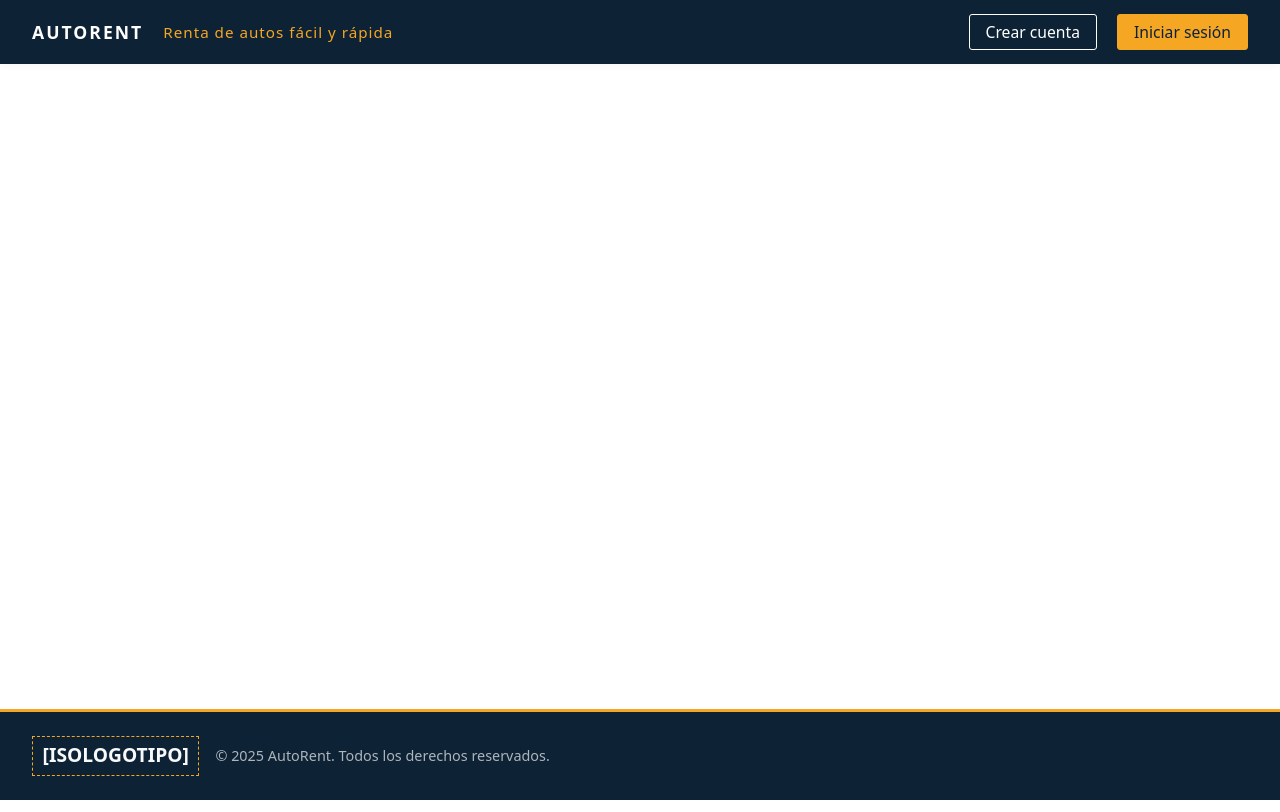
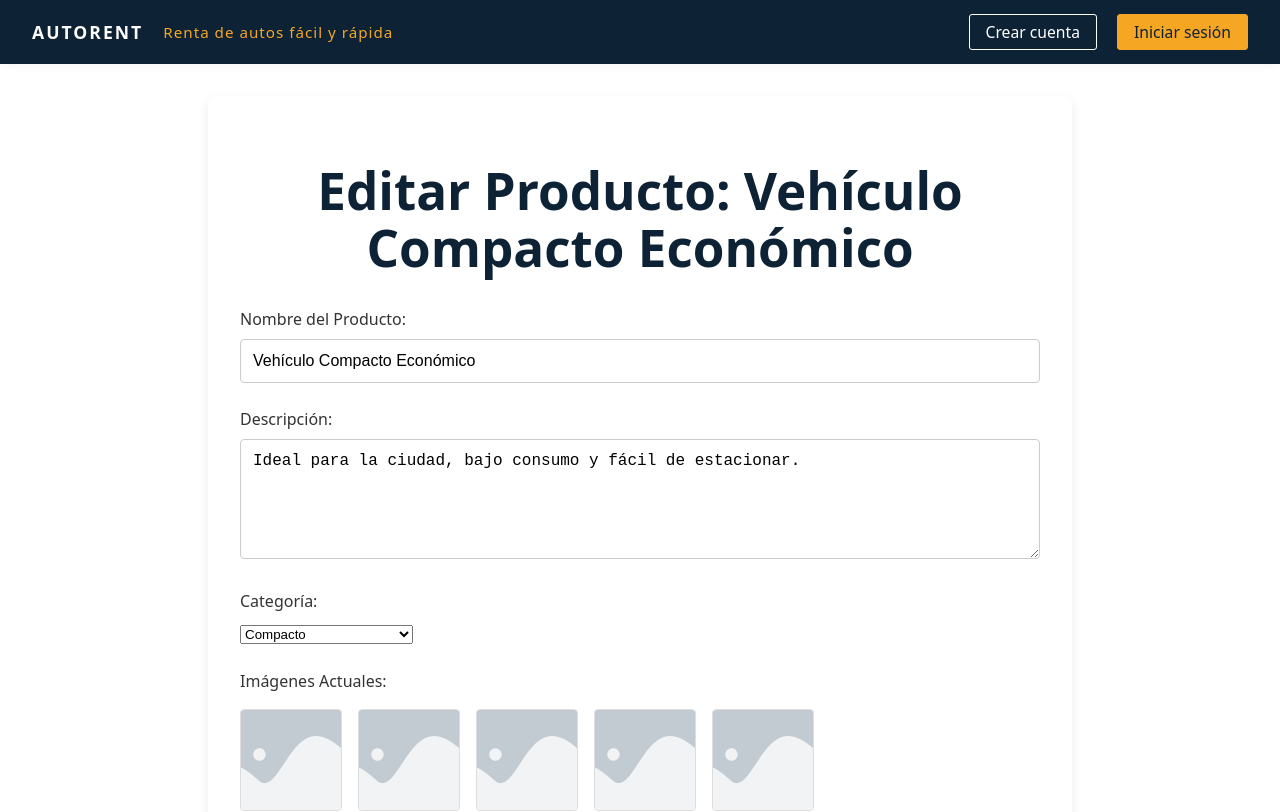
Before and after one commit to adraguidev/autorent_dh, a React (Vite) app in the folder frontend/: page /admin/edit-product/1 in a window 1280 px wide. Shown: the top 812 px of the page. Built offline with nearby package versions, Linux system fonts and the light colour scheme.

Commit message:
S12: Categorizar productos

```diff
--- a/frontend/src/App.jsx
+++ b/frontend/src/App.jsx
@@ -9,11 +9,43 @@ import AddProductPage from './components/AddProductPage'; // Importar AddProduct
 import ProductDetailPage from './components/ProductDetailPage'; // Importar ProductDetailPage
 import AdminPage from './components/AdminPage'; // Importar AdminPage
 import AdminProductListPage from './components/AdminProductListPage'; // Importar AdminProductListPage
+import EditProductPage from './components/EditProductPage'; // Importar EditProductPage
 import { mockProducts as initialProducts } from './mockProducts'; // Importar mockProducts como initialProducts
 import React, { useState } from 'react'; // Importar useState
 
 function App() {
   const [products, setProducts] = useState(initialProducts);
+
+  const handleAddProduct = (newProductData) => {
+    setProducts(prevProducts => {
+      const newId = prevProducts.length > 0 ? Math.max(...prevProducts.map(p => p.id)) + 1 : 1;
+      const productToAdd = {
+        id: newId,
+        name: newProductData.name,
+        description: newProductData.description,
+        price: '$TBD/día', // Placeholder price
+        categoryId: parseInt(newProductData.categoryId), // Ensure categoryId is an integer
+        images: [
+          { id: `${newId}_img1`, url: '/src/assets/placeholder_image.webp', alt: `${newProductData.name} - Vista 1` }
+          // We can extend this if newProductData.images provides more info
+        ]
+      };
+      return [...prevProducts, productToAdd];
+    });
+    // Aquí, en una aplicación real, también harías una llamada a la API para crearlo en el backend.
+    alert("Producto agregado con éxito."); // Feedback al usuario
+    // Consider navigating the user, e.g., to the admin product list
+  };
+
+  const handleEditProduct = (productId, updatedData) => {
+    setProducts(prevProducts =>
+      prevProducts.map(p =>
+        p.id === productId ? { ...p, ...updatedData } : p
+      )
+    );
+    alert('Producto actualizado con éxito.');
+    // La navegación ya la hace EditProductPage
+  };
 
   const handleDeleteProduct = (productId) => {
     if (window.confirm("¿Estás seguro de que deseas eliminar este producto?")) {
@@ -29,10 +61,11 @@ function App() {
       <div className="app-content-wrapper"> {/* Contenedor para el contenido principal */}
         <Routes> {/* Definir las rutas */}
           <Route path="/" element={<MainContent products={products} />} />
-          <Route path="/admin/add-product" element={<AddProductPage />} /> {/* AddProductPage podría necesitar setProducts si añade productos */}
+          <Route path="/admin/add-product" element={<AddProductPage handleAddProduct={handleAddProduct} />} /> {/* AddProductPage podría necesitar setProducts si añade productos */}
           <Route path="/product/:productId" element={<ProductDetailPage products={products} />} />
           <Route path="/administracion" element={<AdminPage />} />
           <Route path="/administracion/productos" element={<AdminProductListPage products={products} handleDeleteProduct={handleDeleteProduct} />} />
+          <Route path="/admin/edit-product/:productId" element={<EditProductPage products={products} handleEditProduct={handleEditProduct} />} />
           {/* Aquí se pueden añadir más rutas en el futuro */}
         </Routes>
       </div>
--- a/frontend/src/components/AddProductPage.jsx
+++ b/frontend/src/components/AddProductPage.jsx
@@ -1,10 +1,12 @@
 import React, { useState } from 'react';
+import { mockCategories } from '../mockCategories'; // Importar categorías
 import './AddProductPage.css';
 
-const AddProductPage = () => {
+const AddProductPage = ({ handleAddProduct }) => {
   const [productName, setProductName] = useState('');
   const [productDescription, setProductDescription] = useState('');
   const [productImages, setProductImages] = useState([]);
+  const [selectedCategoryId, setSelectedCategoryId] = useState(''); // Estado para la categoría seleccionada
 
   const handleImageChange = (e) => {
     // Lógica para manejar múltiples imágenes (simplificada por ahora)
@@ -20,9 +22,28 @@ const AddProductPage = () => {
     console.log('Producto a agregar:', {
       name: productName,
       description: productDescription,
+      categoryId: selectedCategoryId, // Incluir categoryId
       images: productImages
     });
     // Aquí se conectaría con el backend más adelante
+
+    if (handleAddProduct) {
+      handleAddProduct({
+        name: productName,
+        description: productDescription,
+        categoryId: selectedCategoryId,
+        images: productImages // Aunque handleAddProduct en App.jsx no usa las File objects directamente aun
+      });
+
+      // Limpiar formulario
+      setProductName('');
+      setProductDescription('');
+      setProductImages([]);
+      setSelectedCategoryId('');
+      // Opcional: Redirigir o mostrar mensaje de éxito más prominente
+    } else {
+      console.error('handleAddProduct no fue proporcionado a AddProductPage');
+    }
   };
 
   return (
@@ -48,6 +69,23 @@ const AddProductPage = () => {
             onChange={(e) => setProductDescription(e.target.value)}
             required
           />
+        </div>
+
+        <div className="form-group">
+          <label htmlFor="productCategory">Categoría:</label>
+          <select
+            id="productCategory"
+            value={selectedCategoryId}
+            onChange={(e) => setSelectedCategoryId(e.target.value)}
+            required
+          >
+            <option value="" disabled>Seleccione una categoría</option>
+            {mockCategories.map(category => (
+              <option key={category.id} value={category.id}>
+                {category.name}
+              </option>
+            ))}
+          </select>
         </div>
 
         <div className="form-group">
--- a/frontend/src/components/AdminProductListPage.jsx
+++ b/frontend/src/components/AdminProductListPage.jsx
@@ -2,6 +2,7 @@
 import React, { useState, useEffect } from 'react';
 import { Link } from 'react-router-dom';
 // import { mockProducts } from '../mockProducts'; // Ya no se importa aquí, se recibe por props
+import { mockCategories } from '../mockCategories'; // Importar categorías
 import './AdminProductListPage.css';
 
 const AdminProductListPage = ({ products, handleDeleteProduct }) => { // Recibir products y handleDeleteProduct como props
@@ -42,6 +43,7 @@ const AdminProductListPage = ({ products, handleDeleteProduct }) => { // Recibir
               <tr>
                 <th>Id</th>
                 <th>Nombre</th>
+                <th>Categoría</th>
                 <th>Acciones</th>
               </tr>
             </thead>
@@ -50,8 +52,9 @@ const AdminProductListPage = ({ products, handleDeleteProduct }) => { // Recibir
                 <tr key={product.id}>
                   <td>{product.id}</td>
                   <td>{product.name}</td>
+                  <td>{mockCategories.find(cat => cat.id === product.categoryId)?.name || 'Sin categoría'}</td>
                   <td className="actions-cell">
-                    <button className="action-button edit-button">Editar</button>
+                    <Link to={`/admin/edit-product/${product.id}`} className="action-button edit-button">Editar</Link>
                     <button className="action-button delete-button" onClick={() => handleDeleteProduct(product.id)}>Eliminar</button>
                   </td>
                 </tr>
--- /dev/null
+++ b/frontend/src/components/EditProductPage.jsx
@@ -0,0 +1,129 @@
+import React, { useState, useEffect } from 'react';
+import { useParams, useNavigate } from 'react-router-dom';
+import { mockCategories } from '../mockCategories';
+import './AddProductPage.css'; // Reutilizaremos algunos estilos por ahora
+
+const EditProductPage = ({ products, handleEditProduct }) => {
+  const { productId } = useParams();
+  const navigate = useNavigate();
+
+  const [productName, setProductName] = useState('');
+  const [productDescription, setProductDescription] = useState('');
+  const [selectedCategoryId, setSelectedCategoryId] = useState('');
+  const [productImages, setProductImages] = useState([]); // Manejo de imágenes simplificado
+  const [originalProduct, setOriginalProduct] = useState(null);
+
+  useEffect(() => {
+    const productToEdit = products.find(p => p.id.toString() === productId);
+    if (productToEdit) {
+      setOriginalProduct(productToEdit);
+      setProductName(productToEdit.name);
+      setProductDescription(productToEdit.description);
+      setSelectedCategoryId(productToEdit.categoryId.toString());
+      // setProductImages(productToEdit.images); // El manejo de imágenes existentes es más complejo
+    } else {
+      // Si el producto no se encuentra, redirigir o mostrar error
+      navigate('/administracion/productos');
+    }
+  }, [productId, products, navigate]);
+
+  const handleImageChange = (e) => {
+    // Lógica para manejar carga de NUEVAS imágenes (simplificada)
+    if (e.target.files.length) {
+      setProductImages(Array.from(e.target.files));
+    }
+  };
+
+  const handleSubmit = (e) => {
+    e.preventDefault();
+    if (!originalProduct) return;
+
+    const updatedProductData = {
+      name: productName,
+      description: productDescription,
+      categoryId: parseInt(selectedCategoryId),
+      // El manejo de imágenes es complejo: decidir si reemplazar, añadir, etc.
+      // Por ahora, no actualizaremos imágenes aquí para simplificar.
+      images: originalProduct.images // Mantenemos las imágenes originales por ahora
+    };
+
+    handleEditProduct(originalProduct.id, updatedProductData);
+    // alert('Producto actualizado con éxito'); // El feedback se puede manejar en App.jsx o aquí
+    navigate('/administracion/productos'); // Volver a la lista de productos
+  };
+
+  if (!originalProduct) {
+    return <p>Cargando producto...</p>; // O un spinner de carga
+  }
+
+  return (
+    <div className="add-product-page"> {/* Reutilizando clase de estilo */}
+      <h1>Editar Producto: {originalProduct.name}</h1>
+      <form onSubmit={handleSubmit} className="add-product-form">
+        <div className="form-group">
+          <label htmlFor="productName">Nombre del Producto:</label>
+          <input
+            type="text"
+            id="productName"
+            value={productName}
+            onChange={(e) => setProductName(e.target.value)}
+            required
+          />
+        </div>
+
+        <div className="form-group">
+          <label htmlFor="productDescription">Descripción:</label>
+          <textarea
+            id="productDescription"
+            value={productDescription}
+            onChange={(e) => setProductDescription(e.target.value)}
+            required
+          />
+        </div>
+
+        <div className="form-group">
+          <label htmlFor="productCategory">Categoría:</label>
+          <select
+            id="productCategory"
+            value={selectedCategoryId}
+            onChange={(e) => setSelectedCategoryId(e.target.value)}
+            required
+          >
+            <option value="" disabled>Seleccione una categoría</option>
+            {mockCategories.map(category => (
+              <option key={category.id} value={category.id.toString()}>
+                {category.name}
+              </option>
+            ))}
+          </select>
+        </div>
+
+        {/* Sección de imágenes simplificada para edición */}
+        <div className="form-group">
+          <label>Imágenes Actuales:</label>
+          <div className="image-preview-container">
+            {originalProduct.images.map((image, index) => (
+              <img
+                key={index}
+                src={image.url} // Asumiendo que la URL es directa
+                alt={image.alt}
+                className="image-preview"
+              />
+            ))}
+          </div>
+          <label htmlFor="productImages">Cargar Nuevas Imágenes (reemplazarán las actuales):</label>
+          <input
+            type="file"
+            id="productImages"
+            multiple
+            onChange={handleImageChange}
+          />
+        </div>
+
+        <button type="submit" className="submit-product-btn">Guardar Cambios</button>
+      </form>
+    </div>
+  );
+};
+
+export default EditProductPage;
--- /dev/null
+++ b/frontend/src/mockCategories.js
@@ -0,0 +1,17 @@
+// /Users/adragui/Developer/autorent_dh/frontend/src/mockCategories.js
+export const mockCategories = [
+  { id: 1, name: 'Compacto' },
+  { id: 2, name: 'Sedán' },
+  { id: 3, name: 'SUV' },
+  { id: 4, name: 'Deportivo' },
+  { id: 5, name: 'Furgoneta' },
+  { id: 6, name: 'Minivan' },
+  { id: 7, name: 'Eléctrico' },
+  { id: 8, name: 'Moto' },
+  { id: 9, name: 'Clásico' },
+  { id: 10, name: 'Bicicleta' },
+  { id: 11, name: 'Lujo' },
+  { id: 12, name: 'Autocaravana' },
+  { id: 13, name: 'Camioneta' },
+  { id: 14, name: 'ATV' }
+];
--- a/frontend/src/mockProducts.js
+++ b/frontend/src/mockProducts.js
@@ -22,6 +22,7 @@ export const mockProducts = [
     name: 'Vehículo Compacto Económico',
     description: 'Ideal para la ciudad, bajo consumo y fácil de estacionar.',
     price: '$25/día',
+    categoryId: 1,
     images: [
       { id: '1_img1', url: '/src/assets/placeholder_image.webp', alt: 'Vehículo Compacto Económico - Vista 1' },
       { id: '1_img2', url: '/src/assets/placeholder_image.webp', alt: 'Vehículo Compacto Económico - Vista 2' },
@@ -35,6 +36,7 @@ export const mockProducts = [
     name: 'Sedán Familiar Confortable',
     description: 'Espacioso y seguro, perfecto para viajes largos en familia.',
     price: '$40/día',
+    categoryId: 2,
     images: [
       { id: '2_img1', url: '/src/assets/placeholder_image.webp', alt: 'Sedán Familiar Confortable - Vista 1' },
       { id: '2_img2', url: '/src/assets/placeholder_image.webp', alt: 'Sedán Familiar Confortable - Vista 2' },
@@ -48,6 +50,7 @@ export const mockProducts = [
     name: 'SUV Todoterreno Aventurero',
     description: 'Potencia y versatilidad para explorar cualquier camino.',
     price: '$60/día',
+    categoryId: 3,
     images: [
       { id: '3_img1', url: '/src/assets/placeholder_image.webp', alt: 'SUV Todoterreno Aventurero - Vista 1' },
       { id: '3_img2', url: '/src/assets/placeholder_image.webp', alt: 'SUV Todoterreno Aventurero - Vista 2' },
@@ -61,6 +64,7 @@ export const mockProducts = [
     name: 'Deportivo Descapotable Lujoso',
     description: 'Siente la velocidad y el estilo con este impresionante deportivo.',
     price: '$90/día',
+    categoryId: 4,
     images: [
       { id: '4_img1', url: '/src/assets/placeholder_image.webp', alt: 'Deportivo Descapotable Lujoso - Vista 1' },
       { id: '4_img2', url: '/src/assets/placeholder_image.webp', alt: 'Deportivo Descapotable Lujoso - Vista 2' },
@@ -74,6 +78,7 @@ export const mockProducts = [
     name: 'Furgoneta de Carga Espaciosa',
     description: 'Gran capacidad para mudanzas o transporte de mercancías.',
     price: '$50/día',
+    categoryId: 5,
     images: [
       { id: '5_img1', url: '/src/assets/placeholder_image.webp', alt: 'Furgoneta de Carga Espaciosa - Vista 1' },
       { id: '5_img2', url: '/src/assets/placeholder_image.webp', alt: 'Furgoneta de Carga Espaciosa - Vista 2' },
@@ -87,6 +92,7 @@ export const mockProducts = [
     name: 'Minivan 7 Plazas Viajera',
     description: 'Comodidad para grupos grandes, ideal para vacaciones.',
     price: '$70/día',
+    categoryId: 6,
     images: [
       { id: '6_img1', url: '/src/assets/placeholder_image.webp', alt: 'Minivan 7 Plazas Viajera - Vista 1' },
       { id: '6_img2', url: '/src/assets/placeholder_image.webp', alt: 'Minivan 7 Plazas Viajera - Vista 2' },
@@ -100,6 +106,7 @@ export const mockProducts = [
     name: 'Vehículo Eléctrico Ecológico',
     description: 'Conducción silenciosa y amigable con el medio ambiente.',
     price: '$55/día',
+    categoryId: 7,
     images: [
       { id: '7_img1', url: '/src/assets/placeholder_image.webp', alt: 'Vehículo Eléctrico Ecológico - Vista 1' },
       { id: '7_img2', url: '/src/assets/placeholder_image.webp', alt: 'Vehículo Eléctrico Ecológico - Vista 2' },
@@ -113,6 +120,7 @@ export const mockProducts = [
     name: 'Moto Scooter Urbana Ágil',
     description: 'La forma más rápida y divertida de moverte por la ciudad.',
     price: '$15/día',
+    categoryId: 8,
     images: [
       { id: '8_img1', url: '/src/assets/placeholder_image.webp', alt: 'Moto Scooter Urbana Ágil - Vista 1' },
       { id: '8_img2', url: '/src/assets/placeholder_image.webp', alt: 'Moto Scooter Urbana Ágil - Vista 2' },
@@ -126,6 +134,7 @@ export const mockProducts = [
     name: 'Coche Clásico Elegante',
     description: 'Un toque de distinción para eventos especiales o bodas.',
     price: '$120/día',
+    categoryId: 9,
     images: [
       { id: '9_img1', url: '/src/assets/placeholder_image.webp', alt: 'Coche Clásico Elegante - Vista 1' },
       { id: '9_img2', url: '/src/assets/placeholder_image.webp', alt: 'Coche Clásico Elegante - Vista 2' },
@@ -139,6 +148,7 @@ export const mockProducts = [
     name: 'Bicicleta de Montaña Robusta',
     description: 'Para los amantes de la naturaleza y las rutas de montaña.',
     price: '$10/día',
+    categoryId: 10,
     images: [
       { id: '10_img1', url: '/src/assets/placeholder_image.webp', alt: 'Bicicleta de Montaña Robusta - Vista 1' },
       { id: '10_img2', url: '/src/assets/placeholder_image.webp', alt: 'Bicicleta de Montaña Robusta - Vista 2' },
@@ -152,6 +162,7 @@ export const mockProducts = [
     name: 'Vehículo de Lujo Premium',
     description: 'Máximo confort, tecnología y prestaciones de alta gama.',
     price: '$150/día',
+    categoryId: 11,
     images: [
       { id: '11_img1', url: '/src/assets/placeholder_image.webp', alt: 'Vehículo de Lujo Premium - Vista 1' },
       { id: '11_img2', url: '/src/assets/placeholder_image.webp', alt: 'Vehículo de Lujo Premium - Vista 2' },
@@ -165,6 +176,7 @@ export const mockProducts = [
     name: 'Autocaravana Equipada Completa',
     description: 'Tu casa sobre ruedas para una aventura sin límites.',
     price: '$100/día',
+    categoryId: 12,
     images: [
       { id: '12_img1', url: '/src/assets/placeholder_image.webp', alt: 'Autocaravana Equipada Completa - Vista 1' },
       { id: '12_img2', url: '/src/assets/placeholder_image.webp', alt: 'Autocaravana Equipada Completa - Vista 2' },
@@ -178,6 +190,7 @@ export const mockProducts = [
     name: 'Camioneta Pickup Fuerte',
     description: 'Ideal para carga pesada y terrenos difíciles.',
     price: '$75/día',
+    categoryId: 13,
     images: [
       { id: '13_img1', url: '/src/assets/placeholder_image.webp', alt: 'Camioneta Pickup Fuerte - Vista 1' },
       { id: '13_img2', url: '/src/assets/placeholder_image.webp', alt: 'Camioneta Pickup Fuerte - Vista 2' },
@@ -191,6 +204,7 @@ export const mockProducts = [
     name: 'Quad ATV Diversión Off-Road',
     description: 'Emoción y adrenalina en rutas de tierra y arena.',
     price: '$45/día',
+    categoryId: 14,
     images: [
       { id: '14_img1', url: '/src/assets/placeholder_image.webp', alt: 'Quad ATV Diversión Off-Road - Vista 1' },
       { id: '14_img2', url: '/src/assets/placeholder_image.webp', alt: 'Quad ATV Diversión Off-Road - Vista 2' },
@@ -204,6 +218,7 @@ export const mockProducts = [
     name: 'Coche Urbano Pequeño y Práctico',
     description: 'Perfecto para estudiantes o presupuestos ajustados.',
     price: '$20/día',
+    categoryId: 1,
     images: [
       { id: '15_img1', url: '/src/assets/placeholder_image.webp', alt: 'Coche Urbano Pequeño y Práctico - Vista 1' },
       { id: '15_img2', url: '/src/assets/placeholder_image.webp', alt: 'Coche Urbano Pequeño y Práctico - Vista 2' },
```
Also changed, not shown: 1 other file (tests, documents, lock files or other folders).
